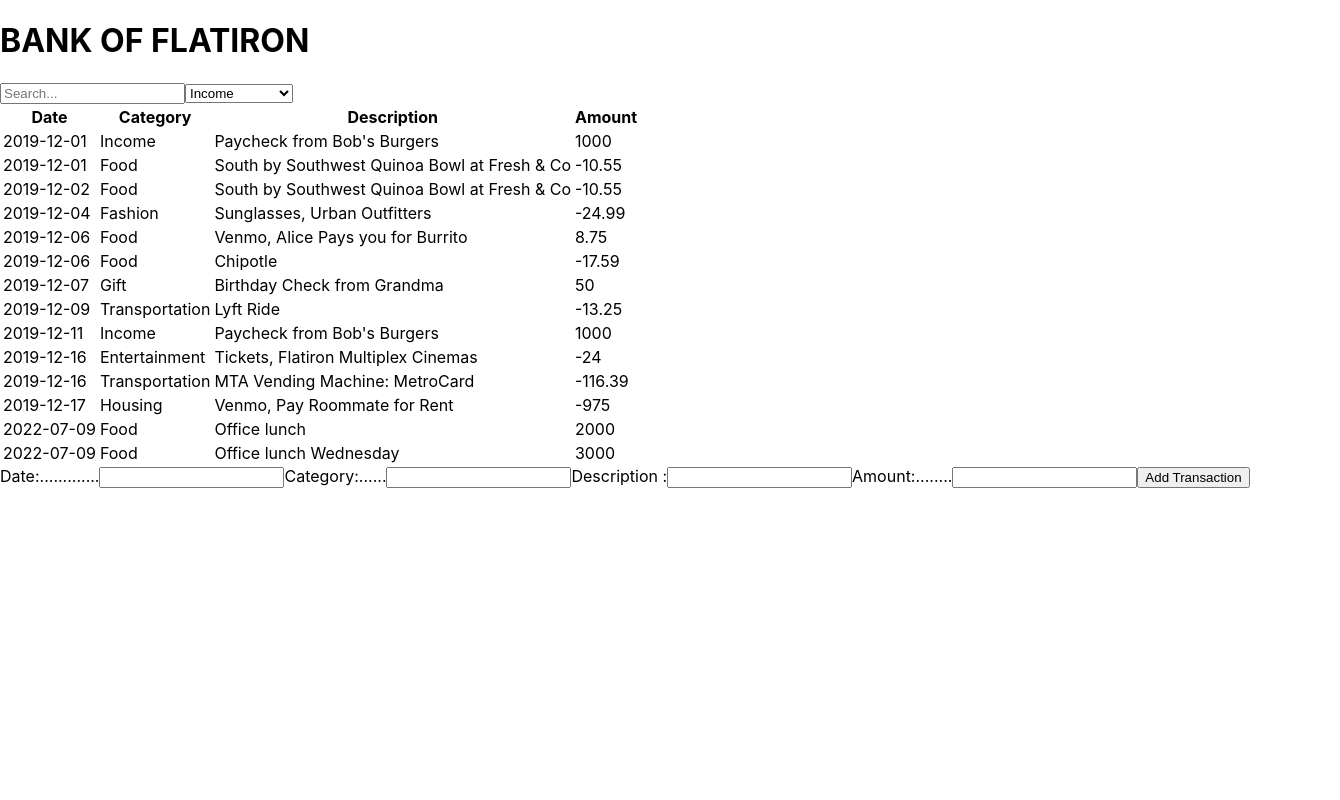
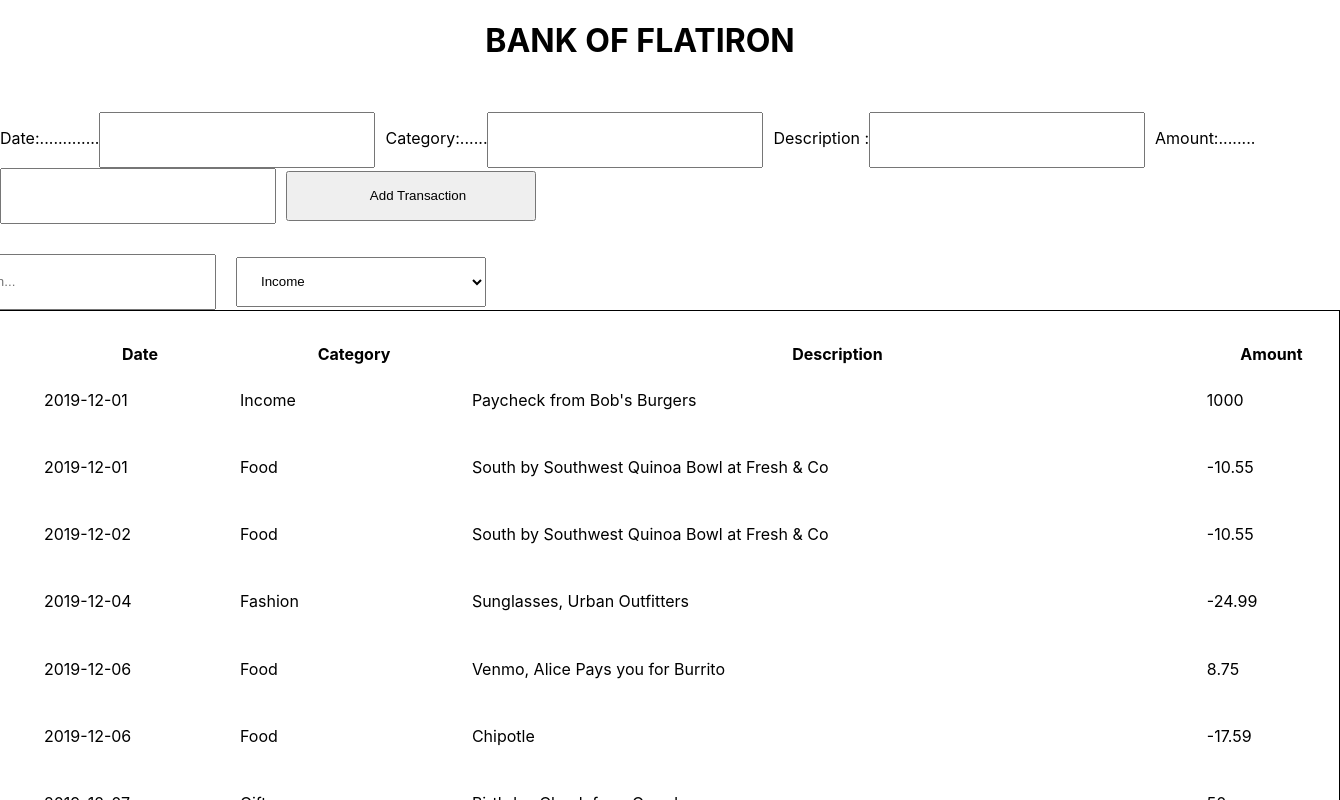
Before and after one commit to KiruiTito/Phase-2-Weekly-Code-Challenge, a React (Create React App) app in the folder flatiron-bank-app/: page / in a window 1280 px wide. Shown: the top 800 px of the page, 1340 px wide, since content can reach past the window. Built offline with nearby package versions, Linux system fonts and the light colour scheme; data requests are answered from the project's data file.

Commit message:
Completed assignment

```diff
--- a/flatiron-bank-app/src/App.js
+++ b/flatiron-bank-app/src/App.js
@@ -1,4 +1,4 @@
-import './App.css'
+import './Style.css'
 import TransactionForm from './TransactionForm';
 import Transaction from './Transaction';
 
@@ -8,8 +8,11 @@ function App() {
   return (
     <>
     <h1>BANK OF <span>FLATIRON</span></h1>
-    <Transaction/>
-     <TransactionForm/>
+    <main>
+       <TransactionForm/>
+      <Transaction/>
+     </main>
+
     </>
   );
 }
--- /dev/null
+++ b/flatiron-bank-app/src/Style.css
@@ -0,0 +1,33 @@
+h1{
+    text-align: center;
+}
+
+main{
+    display: flex;
+    flex-wrap: wrap;
+    justify-content: center;
+}
+
+table:last-child{
+    width: 1400px;
+    min-height: 1000px;
+    border: 1px solid black;
+    padding-left: 100px;
+    padding-top: 30px;
+}
+
+form{
+    margin-bottom: 30px;
+    margin-top: 30px;
+}
+
+input, select, button{
+    height: 50px;
+    width: 250px;
+    padding-left: 20px;
+    margin-right: 10px;
+}
+
+select{
+    margin-left: 10px;
+}
```
